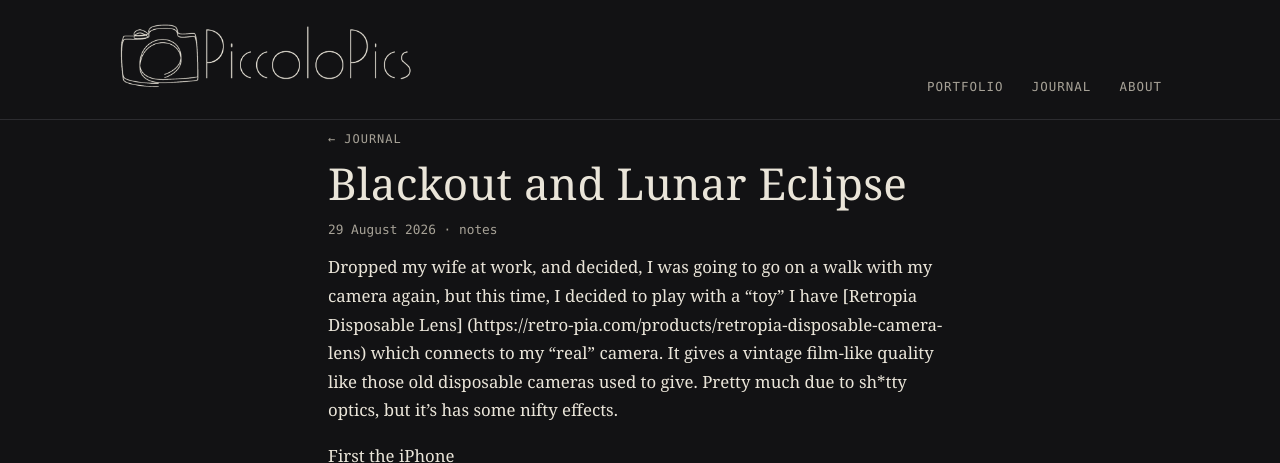
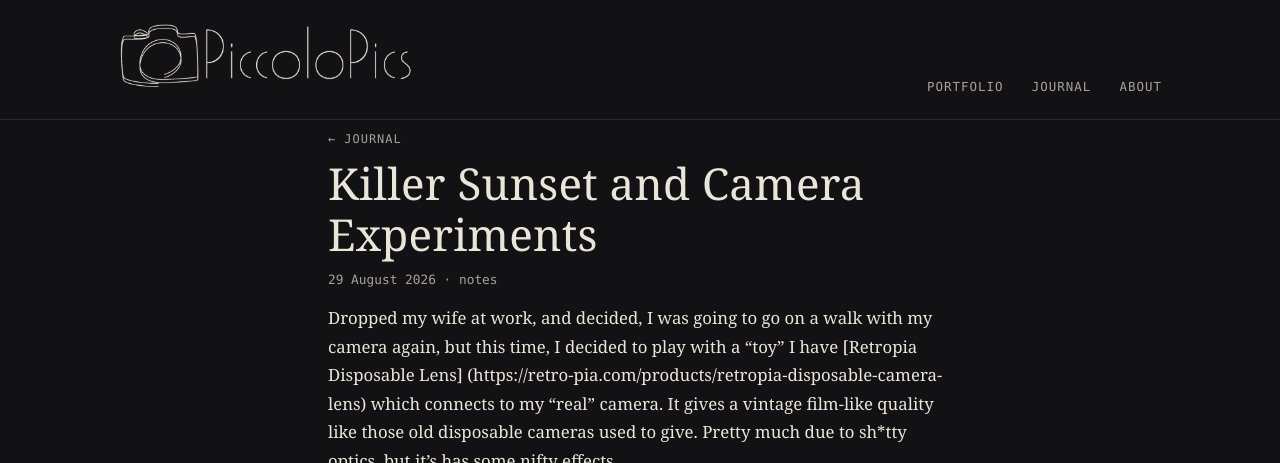
Before and after one commit to moosepic/portfolio, a Jekyll site: the page built from _posts/2026-08-29-killer-sunset.md, in a window 1280 px wide and 900 px high, cut to the strip 0-463 px from the top of the window. Built offline with Jekyll 4.4.1, drawn with Linux system fonts in a browser that asks for light colours.

Commit message:
changed blog post title

```diff
--- a/_posts/2026-08-29-killer-sunset.md
+++ b/_posts/2026-08-29-killer-sunset.md
@@ -1,5 +1,5 @@
 ---
-title: "Blackout and Lunar Eclipse"
+title: "Killer Sunset and Camera Experiments"
 tags: [notes]
 ---
 <div class="about-copy" markdown="1">
```
